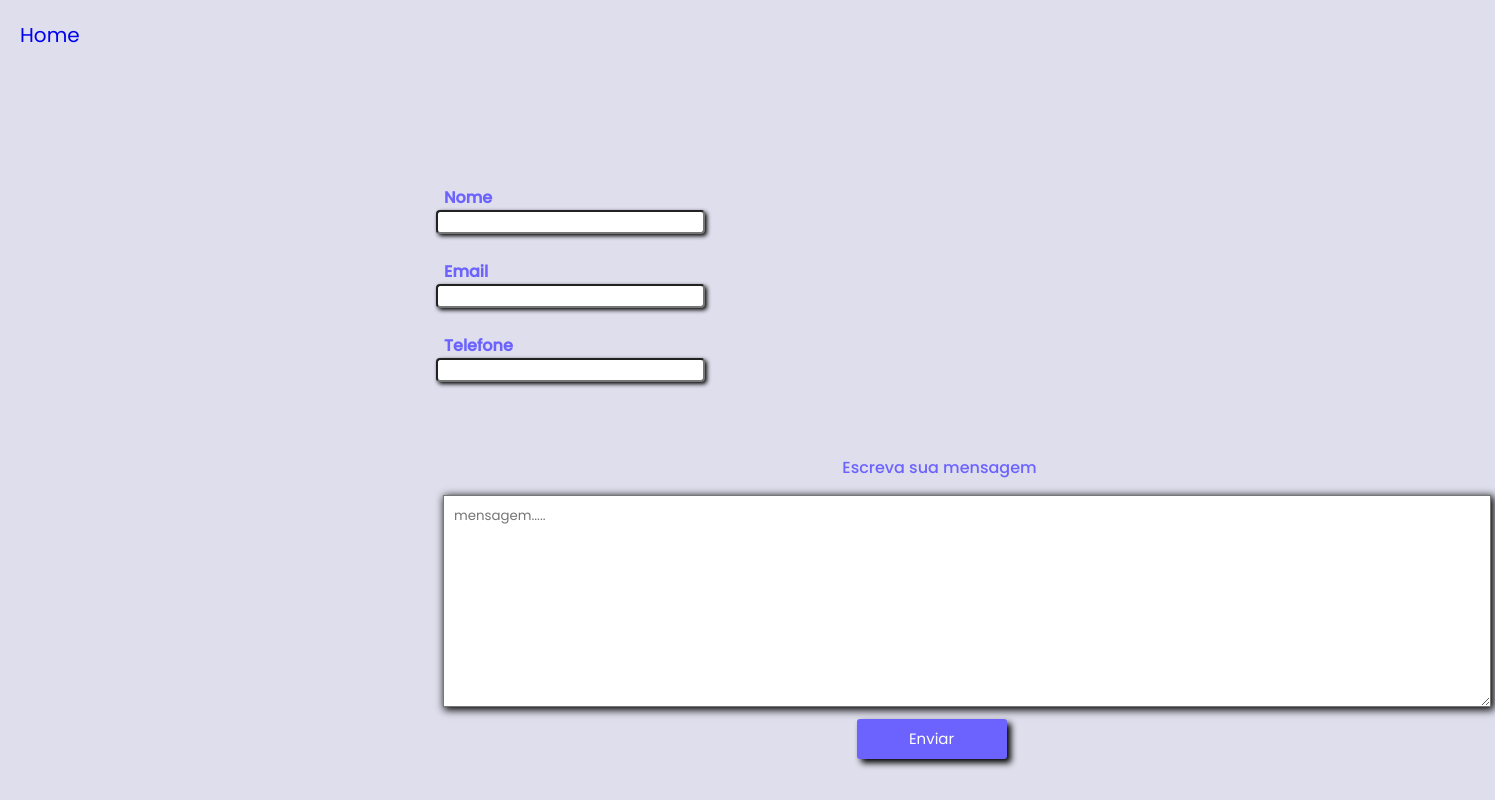
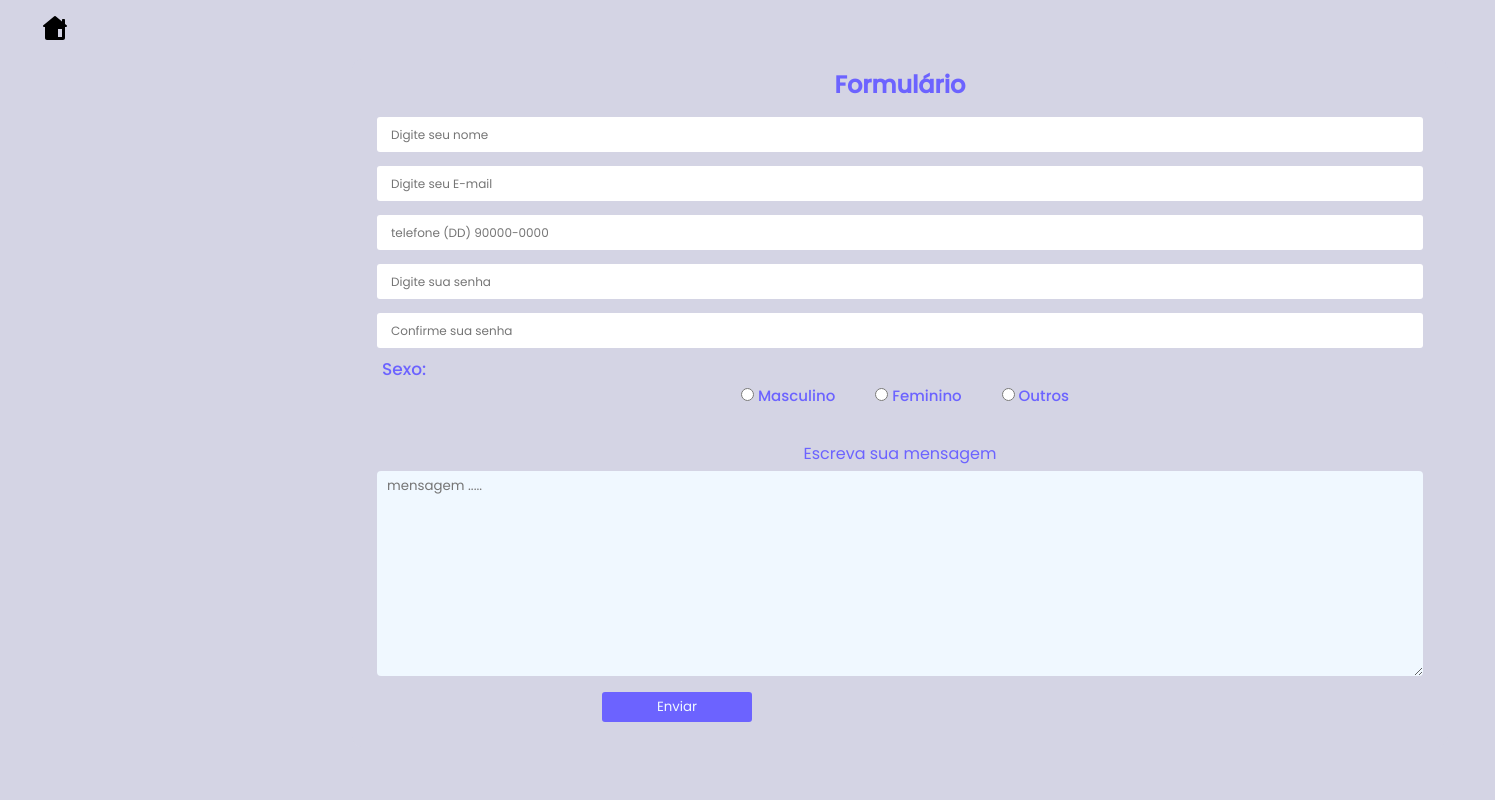
Before and after one commit to RobertFill/Curso---Rocketseat-CountDown, a plain HTML site: page form.html in a window 1280 px wide. Shown: the whole page, 1495 px wide, since content can reach past the window. Drawn offline with Linux system fonts and the light colour scheme.

Commit message:
countDown commit

```diff
--- a/form.html
+++ b/form.html
@@ -15,42 +15,66 @@
         <header>
             <nav>
                 <button type="button" class="back">
-                    <a href="./contdown.html" style="text-decoration: none;">Home</a>
+                    <a href="./contdown.html"><img src="./images/icons8-casa.svg" alt="Home-page" title="Home"></a>
                 </button>
             </nav>
         </header>
-        <form action="">
+        <form action="#" id="form">
             <fieldset>
-                <br>
-                <div class="box">
-                    <label for="name"><strong>Nome</strong></label>
-                    <input type="text" id="name" name="nome" class="userInput"
-                        style="background-color: white;box-shadow: 2px 2px 4px 0px rgba(0, 0, 0, 3);">
+
+                <h2>Formulário</h2>
+
+                <div>
+                    <input type="text" class="inputs required" id="inputName" name="nome" placeholder="Digite seu nome" oninput="nameValidadetion()">
+                    <span class="span-required">Nome deve conter no minimo 3 caracteres</span>
                 </div>
                 <br>
-                <div class="box">
-                    <label for="email"><strong>Email</strong></label>
-                    <input type="email" id="email" name="e-mail" class="userInput"
-                        style="background-color: white;box-shadow: 2px 2px 4px 0px rgba(0, 0, 0, 3);">
+                <div>
+                    <input type="email" class="inputs required" id="inputEmail" name="e-mail" placeholder="Digite seu E-mail" oninput="emailValidadetion()">
+                    <span class="span-required">Digite um e-mail válido</span>
                 </div>
                 <br>
-                <div class="box">
-                    <label for="tel"><strong>Telefone</strong></label>
-                    <input type="tel" id="tel" name="telefone" class="userInput"
-                        style="background-color: white;box-shadow: 2px 2px 4px 0px rgba(0, 0, 0, 3);">
+                <div>
+                    <input type="tel" class="inputs required" id="inputTell" name="telefone" placeholder="telefone (DD) 90000-0000  " oninput="foneValidadetion()">
+                    <span class="span-required">telefone deve conter DDD e - </span>
                 </div>
                 <br>
-                <div class="box-message">
-                    <label for="message" class="message">Escreva sua mensagem</label>
-                    <br>
-                    <textarea name="message" id="message" cols="90" rows="10" placeholder="mensagem....."
-                        class="userText"></textarea>
+                <div>
+                    <input type="password" class="inputs required" id="inputPass" name="senha" placeholder="Digite sua senha" oninput="passValidadetion()">
+                    <span class="span-required">Deve conter pelo menos 1 caractere Maiúsculo e 1 número</span>
                 </div>
                 <br>
-                <button type="submit" onclick="alert('Feito!')" class="submit">Enviar</button>
+                <div>
+                    <input type="password" class="inputs required" id="inputPassReapet" name="senha-comfimação" placeholder="Confirme sua senha" oninput="passRepeatValidadetion()">
+                    <span class="span-required">Repita sua senha</span>
+                </div>
+                <br>
+                <p>Sexo:</p>
+                <div class="selection">
+                    <div>
+                        <input type="radio" name="gender" id="m">
+                        <label for="m">Masculino</label>
+                    </div>
+                    <div>
+                        <input type="radio" name="gender" id="f">
+                        <label for="f">Feminino</label>
+                    </div>
+                    <div>
+                        <input type="radio" name="gender" id="o">
+                        <label for="o">Outros</label>
+                    </div>
+                </div>
+                <br>
+                <div>
+                    <label for="message" class="message">Escreva sua mensagem</label>
+                    <textarea name="message" id="inputMessage" cols="90" rows="10" placeholder="mensagem ....."></textarea>
+                </div>
+                <br>
+                <button type="submit" class="submit">Enviar</button>
             </fieldset>
         </form>
     </div>
+    <script src="./form.js"></script>
 </body>
 
 </html>
--- /dev/null
+++ b/form.js
@@ -0,0 +1,72 @@
+const form = document.getElementById('form');
+const inputs = document.querySelectorAll('.required');
+const tell = document.getElementById('inputTell');
+const spans = document.querySelectorAll('.span-required');
+const emailRegex = /^[\w-\.]+@([\w-]+\.)+[\w-]{2,4}$/;
+const phoneRegex = /(\(?\d{2}\)?\s)?(\d{4,5}\-\d{4})/;
+const passwordRegex = /^(?=.*[a-z])(?=.*[A-Z])(?=.*\d).+$/;
+
+
+form.addEventListener('submit', (e) => {
+    e.preventDefault();
+    nameValidadetion();
+    emailValidadetion();
+    foneValidadetion();
+    passValidadetion();
+    passRepeatValidadetion();
+
+
+})
+
+function setErrorName(index) {
+    inputs[index].style.border = "2px solid red"
+    spans[index].style.display = "block";
+}
+function removeError(index) {
+    inputs[index].style.border = ''
+    spans[index].style.display = ''
+}
+
+
+function nameValidadetion() {
+    if (inputs[0].value.length < 3) {
+        setErrorName(0);
+    } else {
+        removeError(0);
+    }
+}
+function emailValidadetion() {
+    if (!emailRegex.test(inputs[1].value)) {
+        setErrorName(1);
+    } else {
+        removeError(1);
+    }
+}
+function foneValidadetion() {
+    if (!phoneRegex.test(inputs[2].value)) {
+        setErrorName(2);
+    } else {
+        removeError(2);
+    }
+}
+function passValidadetion() {
+    if (!passwordRegex.test(inputs[3].value)) {
+        setErrorName(3);
+
+
+    } else {
+        removeError(3);
+        passRepeatValidadetion();
+    }
+
+}
+function passRepeatValidadetion() {
+    if (inputs[3].value == inputs[4].value) {
+
+        removeError(4);
+
+    } else {
+
+        setErrorName(4);
+    }
+}
--- a/scripts.js
+++ b/scripts.js
@@ -3,6 +3,7 @@ const daysE = document.getElementById('time-days');
 const hoursE = document.getElementById('time-hr');
 const minsE = document.getElementById('time-min');
 const secondE = document.getElementById('time-sec');
+
 
 const siteDate = "01 01 2024"; //date custom alterad//
 
@@ -31,6 +32,7 @@ function formatTime(time) {
     return time < 10 ? `0${time}` : time;
 }
 
+
 countDown();
 
 setInterval(countDown, 1000);
--- a/style2.css
+++ b/style2.css
@@ -11,104 +11,129 @@
     margin: 0;
     padding: 0;
     font-family: 'Poppins';
-    max-width: 1366px;
-    max-height: 771px;
-    background-color: rgb(222, 222, 236);
+    max-width: 1580px;
+    background-color: rgb(212, 212, 228);
+    box-sizing: border-box;
 }
 
-.page {
-    display: flex;
-    justify-content: center;
-    position: absolute;
+nav img {
+    width: 30px;
+}
+
+.back {
+    margin: 14px 0 0 40px;
+    border: none;
+
+    font-size: 16px;
 }
 
 form {
-    top: 10em;
-    text-align: center;
-    position: relative;
-    margin-left: 27rem;
-    box-sizing: border-box;
-    border: none;
-    width: 50%;
+    max-width: 45vw;
+
+    margin: auto;
+    margin-top: 8px;
+
+
+    line-height: 14px;
 }
 
 fieldset {
+
+    width: 100px;
+    padding: 19px 25px 25px 25px;
+    border-radius: 10px;
     border: none;
+    color: var(--purple);
+
 }
 
-.box {
-    color: var(--purple);
-    padding-left: 4px;
-    width: 100%;
+h2 {
+    text-align: center;
+    margin-bottom: 25px;
+
+
+
+
 }
 
-.userInput,
-label {
-    position: relative;
+.inputs {
+
+    width: 100%;
+    height: 35px;
+    padding-left: 14px;
+
+    border: 1px solid;
+    outline: none;
+
+    font-size: 12px;
+
+    border-radius: 3px;
+    border: none;
+    background: white;
+    color: black;
+}
+
+p {
+    margin-left: 5px;
+    font-weight: 500;
+
+    font-size: 17px;
+}
+
+.selection {
     display: flex;
-    background: none;
-    outline: none;
-    border-radius: 4px;
-    padding-left: 8px;
+    align-items: center;
+    justify-content: center;
+
+    gap: 40px;
+
+    font-weight: 500;
+    font-size: 15px;
+    margin: 12px 0 0 10px;
 }
 
 .message {
-    position: relative;
-    top: 3em;
-    right: 26px;
-    color: var(--purple);
-    justify-content: center;
-    align-items: center;
-    font-weight: 500;
+    display: flex;
 }
 
-.userText {
-    display: block;
-    padding: 10px 0px 0px 10px;
-    margin-left: 11px;
-    margin-top: 38px;
-    background-color: #FFFFFF;
-    box-shadow: 2px 2px 8px 1px rgba(0, 0, 0, 5);
-    outline: none;
-    transition: 0.3s;
+span {
+    display: none;
+    font-size: 12px;
+    color: red;
+
 }
 
-.userText:hover {
-    background-color: rgb(231, 229, 229);
-    transition: 0.2s;
+.message {
+    justify-content: center;
+    margin-top: 30px;
 }
 
-button.back {
-    position: absolute;
-    top: 20px;
-    left: 20px;
+textarea {
+    padding: 5px 0 0 10px;
+    margin-top: 10px;
+    background-color: aliceblue;
+    outline: none;
+    border-radius: 4px;
     border: none;
-    background: none;
-    cursor: pointer;
-    font-size: 20px;
-    font-family: 'Poppins';
-    font-weight: 400;
-    font-style: normal;
+
 }
 
-
-button.submit {
+.submit {
     position: relative;
-    right: 2em;
-    bottom: 0.9em;
+    left: 225px;
     width: 150px;
-    height: 40px;
-    cursor: pointer;
-    background-color: var(--purple);
-    color: #FFFFFF;
+    height: 30px;
     border: none;
     border-radius: 3px;
-    font-size: 15px;
-    box-shadow: 4px 4px 6px 0px rgba(0, 0, 0, 3);
-    transition: 0.3s;
+    background-color: var(--purple);
+    color: aliceblue;
+
+    cursor: pointer;
+
+    transition: ease-in-out .3s;
+
 }
 
-button.submit:hover {
-    transition: 0.3s;
-    background-color: #1e1396;
+.submit:hover {
+    background-color: #38355f;
 }
```
Also changed, not shown: images/icons8-casa.svg (added).
